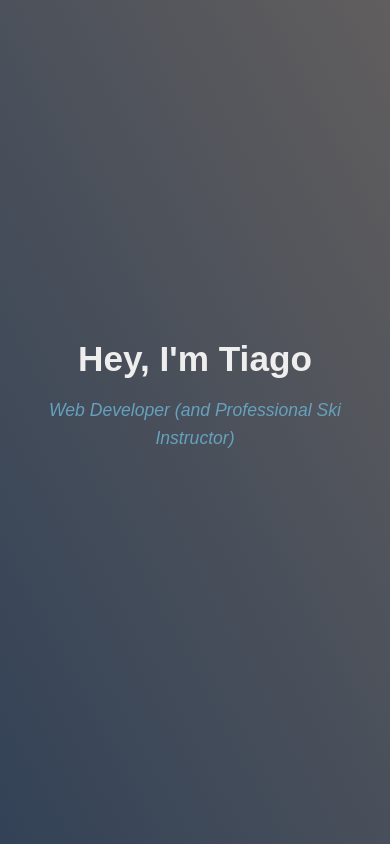
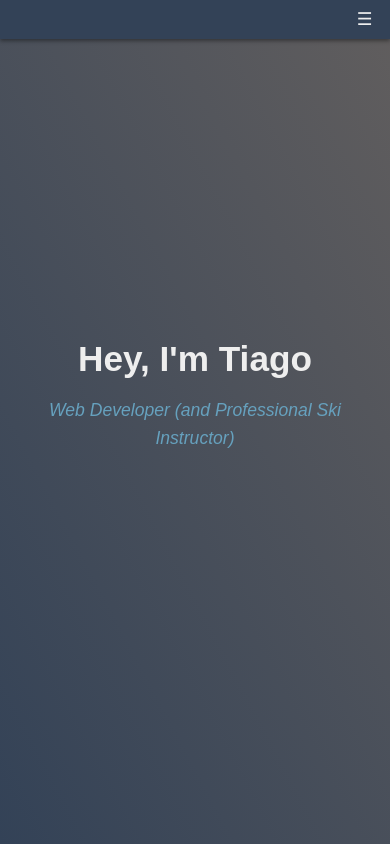
Before and after one commit to TiagoRoccatagliata/webPagePortfolio, a React (Create React App) app: page / in a window 390 px wide. Shown: the top 844 px of the page. Built offline with nearby package versions, Linux system fonts and the light colour scheme.

Commit message:
Actulizacion del CV

```diff
--- a/src/components/Navbar.js
+++ b/src/components/Navbar.js
@@ -1,12 +1,22 @@
-import React from 'react';
+import React, { useState } from 'react';
 import '../styles/styles.css';
 
+const Navbar = () => {
+  const [isOpen, setIsOpen] = useState(false);
 
-const Navbar = () => {
+  const toggleMenu = () => {
+    setIsOpen(!isOpen);
+  };
+
   return (
     <nav id="navbar" className="nav">
-      <ul className="nav-list">
-        <li className="nav-left"><a href="/Users/tiagoroccatagliata/mi-portafolio/public/cv.pdf" download="cv.pdf">Download CV</a></li>
+      <button className="menu-toggle" onClick={toggleMenu}>
+        ☰
+      </button>
+      <ul className={`nav-list ${isOpen ? 'open' : ''}`}>
+        <li className="nav-left">
+          <a href="/cvTiagoRoccatagliata.pdf" download="cvTiagoRoccatagliata.pdf">Download CV</a>
+        </li>
         <li><a href="#welcome-section">About</a></li>
         <li><a href="#projects">Work</a></li>
         <li><a href="#contact">Contact</a></li>
--- a/src/styles/styles.css
+++ b/src/styles/styles.css
@@ -471,3 +471,124 @@ footer i {
     font-size: 1.8rem;
   }
 }
+:root {
+  --main-dark: #334257;  /* Fondo principal */
+  --secondary-dark: rgb(97, 94, 94);  /* Elementos secundarios o fondos */
+  --main-accent: #66a1be;  /* Botones o elementos de acento */
+  --main-light: #EEEEEE;  /* Color de texto claro */
+  --text-color: #EEEEEE;  /* Color del texto principal */
+}
+
+* {
+  margin: 0;
+  padding: 0;
+  box-sizing: border-box;
+}
+
+html {
+  font-size: 62.5%;
+  scroll-behavior: smooth;
+}
+
+@media (max-width: 75em) {
+  html {
+      font-size: 60%;
+  }
+}
+
+@media (max-width: 61.25em) {
+  html {
+      font-size: 58%;
+  }
+}
+
+@media (max-width: 28.75em) {
+  html {
+      font-size: 55%;
+  }
+}
+
+body {
+  font-family: 'Poppins', sans-serif;
+  font-size: 1.8rem;
+  font-weight: 400;
+  line-height: 1.6;
+  color: var(--text-color);
+  background-color: var(--main-dark);
+}
+
+.nav {
+  display: flex;
+  justify-content: flex-end;
+  align-items: center; /* Alinea verticalmente los elementos */
+  position: fixed;
+  top: 0;
+  left: 0;
+  width: 100%;
+  background: var(--main-dark);
+  box-shadow: 0 2px 4px rgba(0, 0, 0, 0.4);
+  z-index: 10;
+  padding: 1rem; /* Añadir padding para que el contenido no esté tan pegado al borde */
+}
+
+.nav-list {
+  display: flex;
+  margin-right: 2rem;
+}
+
+.nav-list a {
+  display: block;
+  font-size: 2.2rem;
+  padding: 2rem;
+}
+
+.nav-list a:hover {
+  background: var(--secondary-dark);
+  color: var(--main-light);
+}
+
+@media (max-width: 768px) {
+  .menu-toggle {
+    display: block;
+  }
+
+  .nav-list {
+    display: none; /* Ocultar el menú por defecto en móviles */
+    flex-direction: column;
+    width: 100%;
+    text-align: center;
+    background: var(--main-dark); /* Asegurar que el fondo sea oscuro cuando el menú se despliega */
+    position: absolute;
+    top: 60px; /* Posicionar el menú debajo del navbar */
+    left: 0;
+  }
+
+  .nav-list.open {
+    display: flex; /* Mostrar el menú cuando está abierto */
+  }
+
+  .nav-list li {
+    width: 100%;
+  }
+
+  .nav-list a {
+    padding: 1.5rem;
+    font-size: 1.8rem;
+  }
+}
+
+.menu-toggle {
+  display: none;
+  font-size: 2rem;
+  background: none;
+  border: none;
+  color: var(--main-light);
+  cursor: pointer;
+  margin-right: 1rem;
+}
+
+@media (max-width: 768px) {
+  .menu-toggle {
+    display: block;
+  }
+}
```
Also changed, not shown: 2 other files (tests, documents, lock files or other folders).
